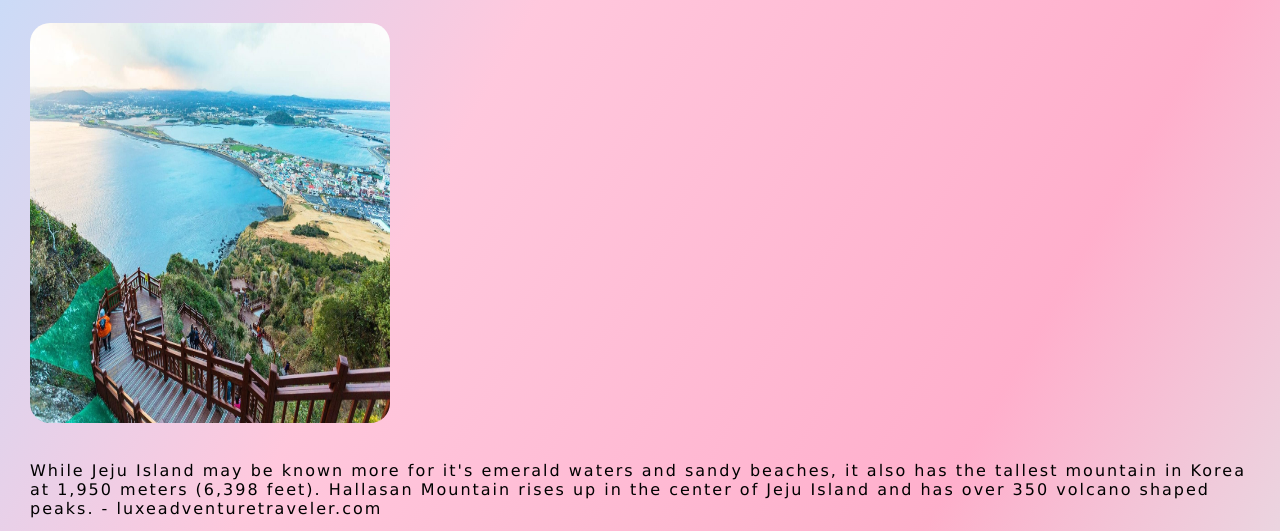
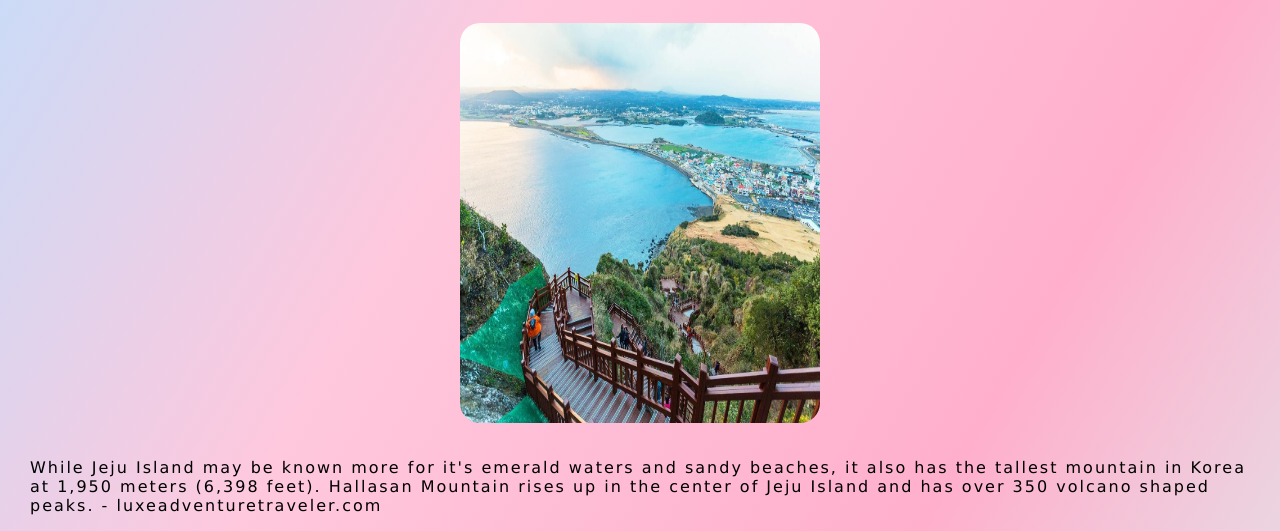
Before and after one commit to chlm22/Discussion10_JS, a plain HTML site: page travel.html in a window 1280 px wide. Shown: the part 251-782 px from the top of the page. Drawn offline with Linux system fonts and the light colour scheme.

Commit message:
made some few tweaks

```diff
--- a/css/style.css
+++ b/css/style.css
@@ -372,7 +372,6 @@ ul{
         letter-spacing: 2px;
         padding: 5px 10px 50px 10px;
         color: #000000;
-        font-size:12px;
     }
 
     .image-recipe, .image-travel{
@@ -389,6 +388,9 @@ ul{
 
     .recipe-div, .travel-div{
         padding: 20px;
+        display: grid;
+        grid-template-columns: 1fr;
+        justify-items: center;
     }
 
     .recipe, .location-characteristics{
@@ -450,7 +452,6 @@ ul{
         width: 220px;
     }
 
-
     #gp1{
 height: 180px;
 width: 205px;
```
